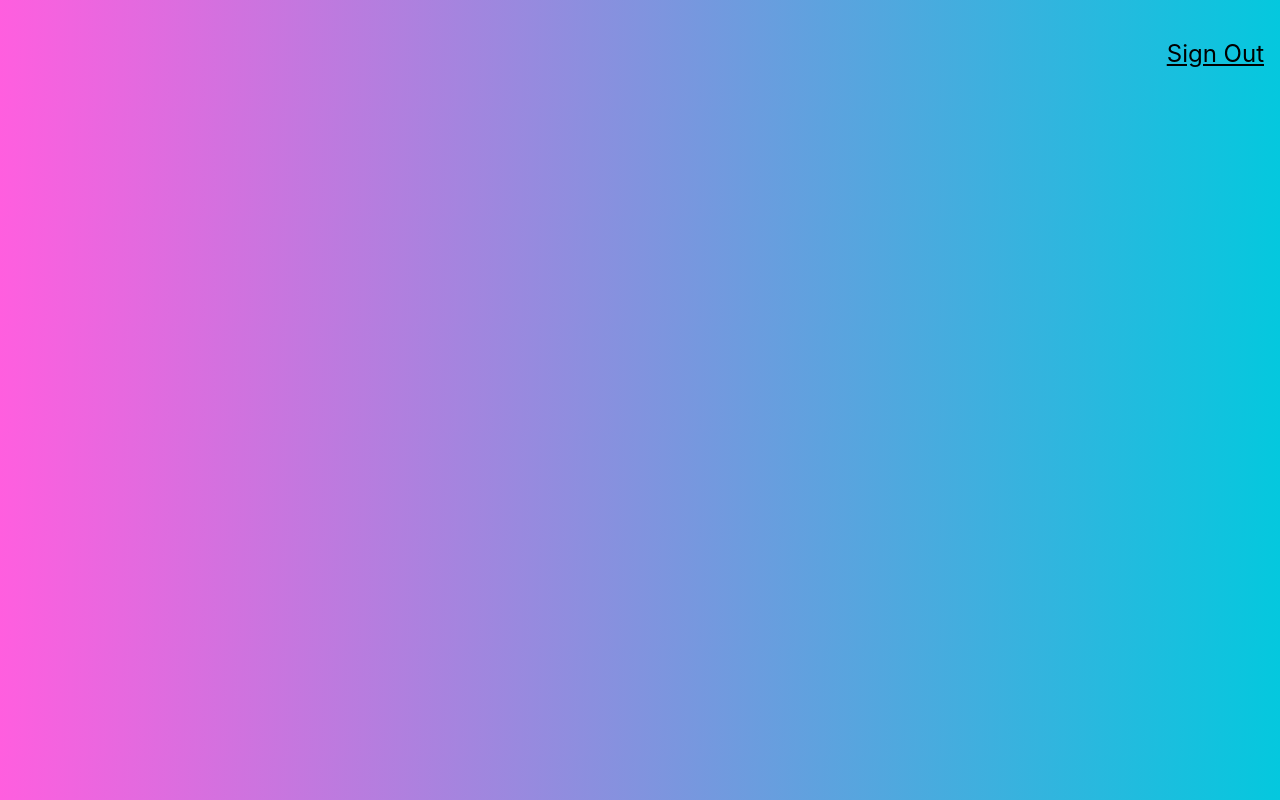
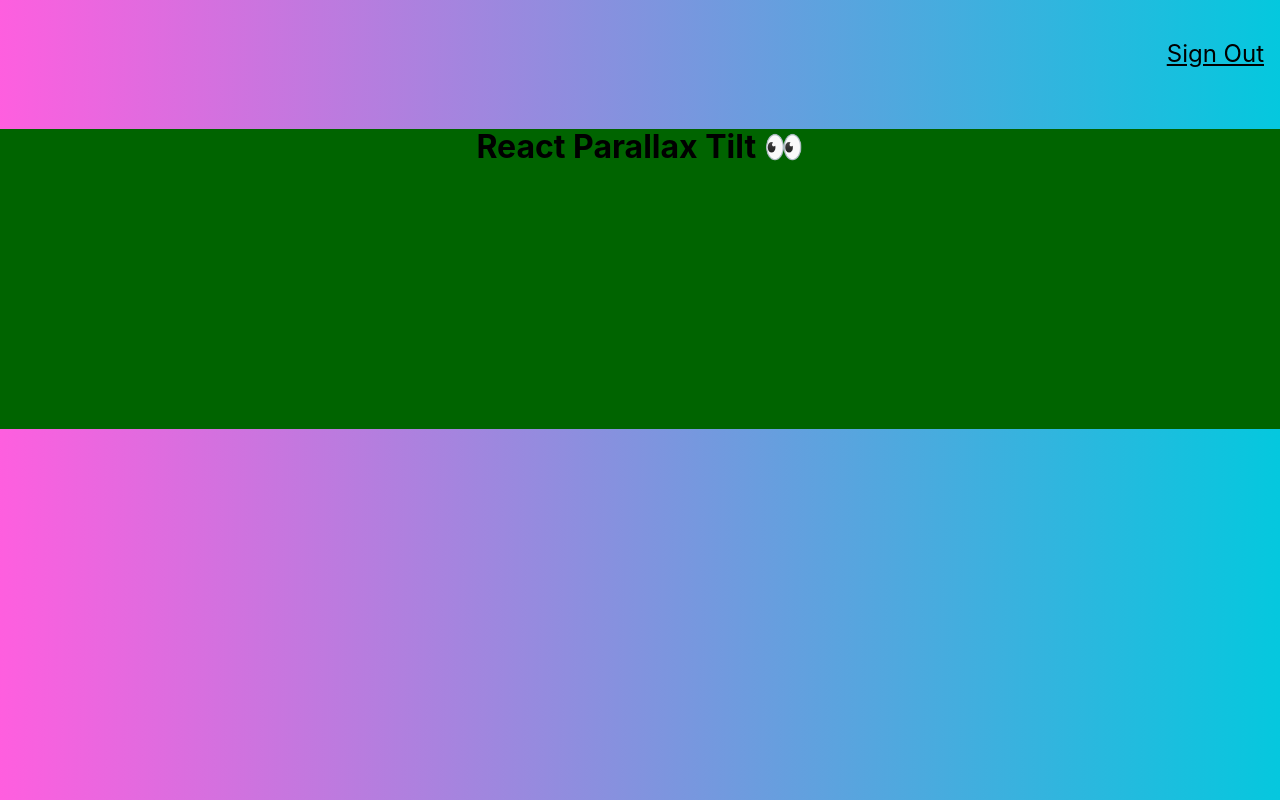
Before and after one commit to softdeveloper23/facefinder, a React (Create React App) app: page / in a window 1280 px wide. Built offline with nearby package versions, Linux system fonts and the light colour scheme.

Commit message:
Added Parallax Tilt code in Logo.js and uncommented Logo in App.js. Everything is working.

```diff
--- a/src/App.js
+++ b/src/App.js
@@ -8,8 +8,8 @@
     return (
       <div className="App">
         <Navigation />
-        {/* <Logo />
-          <ImageLinkForm />
+        {<Logo />
+          /*<ImageLinkForm />
           <FaceRecognition /> */}
       </div>
     );
--- a/src/components/Logo/Logo.js
+++ b/src/components/Logo/Logo.js
@@ -1,11 +1,14 @@
 import React from "react";
+import Tilt from 'react-parallax-tilt';
 
 
 const Logo = () => {
     return (
-        <div className="ma4 mt0">
-
-        </div>
+        <Tilt>
+            <div style={{ height: '300px', backgroundColor: 'darkgreen' }}>
+                <h1>React Parallax Tilt 👀</h1>
+            </div>
+        </Tilt>
     );
 }
 
```
